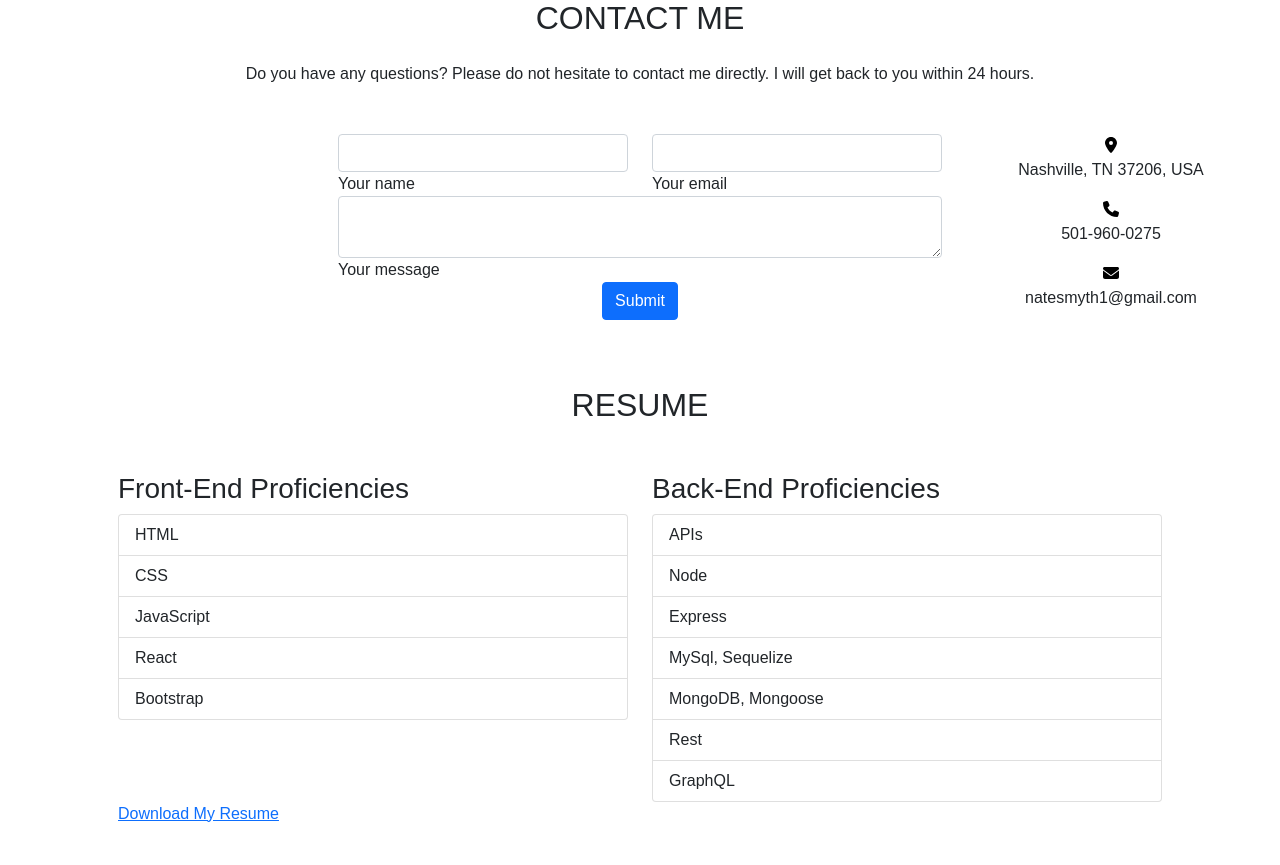
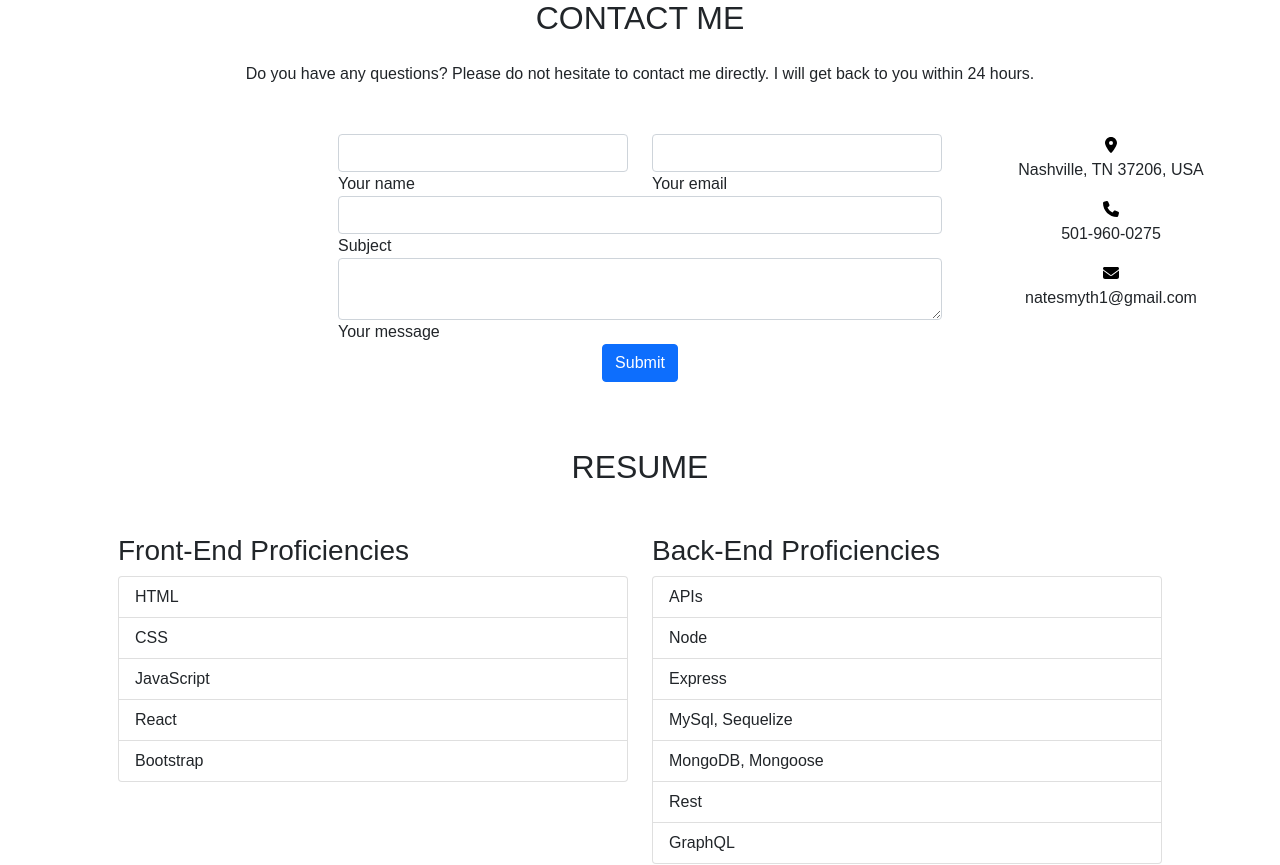
Before and after one commit to thetryworks/My-React-Portfolio, a React (Create React App) app: page / in a window 1280 px wide. Shown: the part 2380-3245 px from the top of the page. Built offline with nearby package versions, Linux system fonts and the light colour scheme; a web font is replaced by a local one.

Commit message:
added email contact functionality

```diff
--- a/package.json
+++ b/package.json
@@ -4,6 +4,7 @@
   "version": "0.1.0",
   "private": true,
   "dependencies": {
+    "@emailjs/browser": "^3.7.0",
     "@fortawesome/fontawesome-svg-core": "^6.1.1",
     "@fortawesome/free-brands-svg-icons": "^6.1.1",
     "@fortawesome/free-solid-svg-icons": "^6.1.1",
--- a/src/components/Contact.js
+++ b/src/components/Contact.js
@@ -1,20 +1,28 @@
-import React, { useState } from 'react';
+import React, { useRef, useState } from 'react';
 import { FontAwesomeIcon } from '@fortawesome/react-fontawesome'
 import { faPhone, faMapMarkerAlt, faEnvelope } from '@fortawesome/free-solid-svg-icons'
+import emailjs from '@emailjs/browser';
 
 import { validateEmail } from '../utils/helpers';
 
 function ContactForm() {
-  const [formState, setFormState] = useState({ name: '', email: '', message: '' });
+  const [formState, setFormState] = useState({ name: '', email: '', subject: '', message: '' });
+  const form = useRef();
+
 
   const [errorMessage, setErrorMessage] = useState('');
   const { name, email, message } = formState;
 
   const handleSubmit = (e) => {
     e.preventDefault();
-    if (!errorMessage) {
-      console.log('Submit Form', formState);
-    }
+
+    emailjs.sendForm('gmail', 'template_s7sjo6o', form.current, 'eQ6SGPj5aQW5FPcN9')
+      .then((result) => {
+          console.log(result.text);
+      }, (error) => {
+          console.log(error.text);
+      });
+      form.current.reset();
   };
 
   const handleChange = (e) => {
@@ -46,18 +54,26 @@ function ContactForm() {
         24 hours.</p>
     <div className="row">
         <div className="col-lg-6 offset-lg-3">
-            <form id="contact-form" onSubmit={handleSubmit}>
+            <form ref={form} id="contact-form" onSubmit={handleSubmit}>
                 <div className="row">
                     <div className="col-md-6">
                         <div className="md-form mb-0">
-                            <input type="text" id="name" name="name" defaultValue={name} onBlur={handleChange} className="form-control"/>
+                            <input type="text" id="name" name="name" defaultValue={''} onBlur={handleChange} className="form-control"/>
                             <label for="name" className="">Your name</label>
                         </div>
                     </div>
                     <div className="col-md-6">
                         <div className="md-form mb-0">
-                            <input type="text" id="email" name="email" defaultValue={name} onBlur={handleChange} className="form-control"/>
+                            <input type="text" id="email" name="email" defaultValue={''} onBlur={handleChange} className="form-control"/>
                             <label for="email" className="">Your email</label>
+                        </div>
+                    </div>
+                </div>
+                <div className="row">
+                    <div className="col-md-12">
+                        <div className="md-form mb-0">
+                            <input type="text" id="subject" name="subject" defaultValue={''} onBlur={handleChange} className="form-control md-textarea"></input>
+                            <label for="subject">Subject</label>
                         </div>
                     </div>
                 </div>
@@ -65,10 +81,13 @@ function ContactForm() {
                 <div className="row">
                     <div className="col-md-12">
                         <div className="md-form">
-                            <textarea type="text" id="message" name="message" rows="2" defaultValue={name} onBlur={handleChange} className="form-control md-textarea"></textarea>
+                            <textarea type="text" id="message" name="message" rows="2" defaultValue={''} onBlur={handleChange} className="form-control md-textarea"></textarea>
                             <label for="message">Your message</label>
                         </div>
                     </div>
+                </div>
+                <div className="text-center text-md-left mb-3">
+                    <button className="btn btn-primary" type="submit" value='Send'>Submit</button>
                 </div>
             </form>
             {errorMessage && (
@@ -76,10 +95,7 @@ function ContactForm() {
             <p className="error-text">{errorMessage}</p>
           </div>
         )}
-            <div className="text-center text-md-left mb-3">
-                <button className="btn btn-primary" type= "submit">Submit</button>
-            </div>
-            <div className="status"></div>
+          <div className="status"></div>
         </div>
        <div className="col-md-3 text-center">
             <ul className="list-unstyled mb-0">
```
Also changed, not shown: 1 other file (tests, documents, lock files or other folders).
